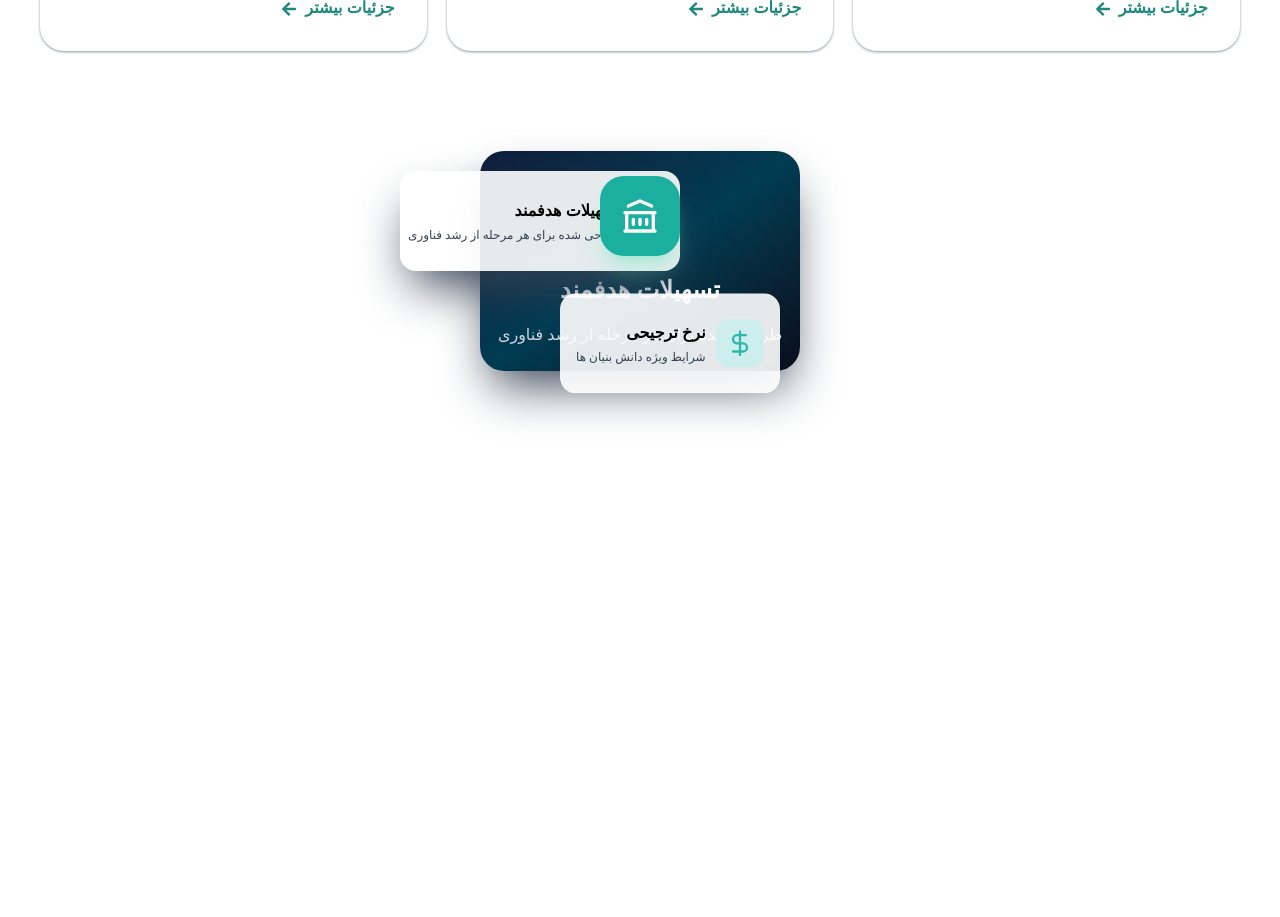
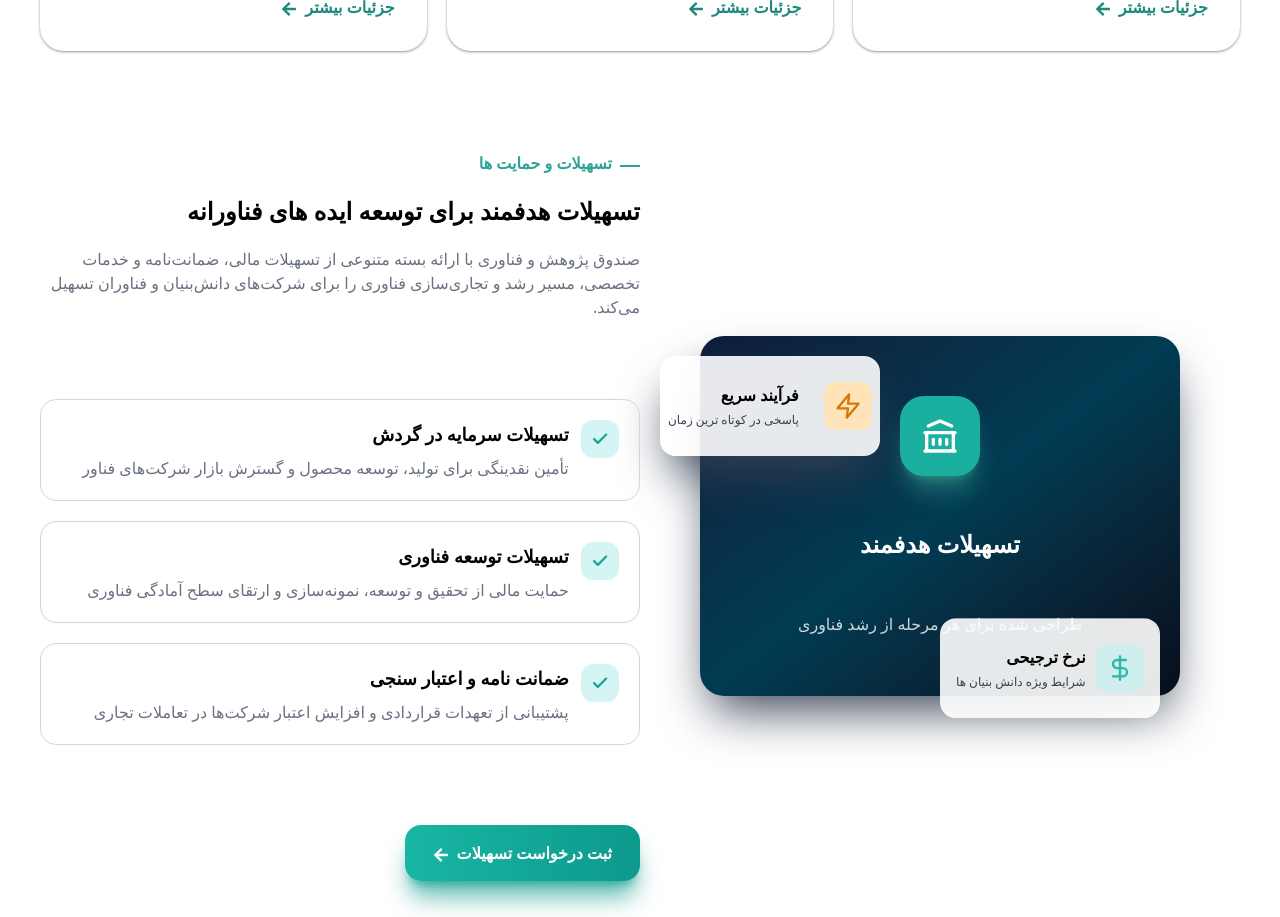
Before and after one commit to sobhanjaferi/Islamic-University, a Next.js app: page / in a window 1280 px wide. Shown: the part 1880-2797 px from the top of the page. Built offline with nearby package versions, Linux system fonts and the light colour scheme.

Commit message:
[ADD] option cart component

```diff
--- a/src/features/Facilities/Facilities.tsx
+++ b/src/features/Facilities/Facilities.tsx
@@ -1,8 +1,14 @@
 "use client";
 
-import { ComponentProps, useRef } from "react";
+import { ComponentProps, Fragment, useRef } from "react";
 import HeroCart from "./HeroCart";
 import useViewPort from "@/hooks/useViewPort";
+import Title from "@/components/Title";
+import Observer from "@/components/Observer";
+import OptionCart from "./OptionCart";
+import Button from "@/components/Button";
+import Link from "next/link";
+import { FaArrowLeft } from "react-icons/fa";
 
 type Props = ComponentProps<"section">;
 
@@ -13,11 +19,60 @@ const Facilities = ({ id, className, ...otherProps }: Props) => {
   return (
     <section
       id={id}
-      className={`p-3 sm:p-5 xl:px-10 2xl:px-40 flex flex-col justify-start items-center ${className}`}
+      className={`p-3 sm:p-5 xl:px-10 2xl:px-40 flex flex-col lg:flex-row justify-start items-center gap-20 lg:gap-0 ${className}`}
       {...otherProps}
-      ref={observRef}
     >
-      <HeroCart observer={observer} />
+      <HeroCart observer={observer} ref={observRef} />
+
+      <section className="w-full flex flex-col justify-start items-center gap-20">
+        <section className="flex flex-col justify-start items-start gap-5">
+          <Observer observer={observer}>
+            <Title title="تسهیلات و حمایت ها" className="w-full" />
+          </Observer>
+
+          <Observer observer={observer} delay="700">
+            <h2 className="text-2xl font-bold">
+              تسهیلات هدفمند برای توسعه ایده های فناورانه
+            </h2>
+          </Observer>
+
+          <Observer observer={observer} delay="1000">
+            <p className="text-gray-500">
+              صندوق پژوهش و فناوری با ارائه بسته متنوعی از تسهیلات مالی،
+              ضمانت‌نامه و خدمات تخصصی، مسیر رشد و تجاری‌سازی فناوری را برای
+              شرکت‌های دانش‌بنیان و فناوران تسهیل می‌کند.
+            </p>
+          </Observer>
+        </section>
+
+        <section className="flex flex-col justify-start items-center gap-5 w-full">
+          <OptionCart
+            title="تسهیلات سرمایه در گردش"
+            content="تأمین نقدینگی برای تولید، توسعه محصول و گسترش بازار شرکت‌های فناور"
+          />
+
+          <OptionCart
+            title="تسهیلات توسعه فناوری"
+            content="حمایت مالی از تحقیق و توسعه، نمونه‌سازی و ارتقای سطح آمادگی فناوری"
+          />
+
+          <OptionCart
+            title="ضمانت نامه و اعتبار سنجی"
+            content="پشتیبانی از تعهدات قراردادی و افزایش اعتبار شرکت‌ها در تعاملات تجاری"
+          />
+        </section>
+
+        <section className="w-full flex justify-start items-center">
+          <Button>
+            <Link
+              href={"/"}
+              className={`text-white font-bold flex justify-between items-center gap-2 Transition group-hover:gap-4 bg-linear-to-l from-[#0d998c] to-[#19b6a4] shadow-xl shadow-[#0d998bab] py-4 px-7 rounded-2xl`}
+            >
+              <span>ثبت درخواست تسهیلات</span> <FaArrowLeft className="mt-1" />
+            </Link>
+          </Button>
+        </section>
+      </section>
     </section>
   );
 };
--- a/src/features/Facilities/HeroCart.tsx
+++ b/src/features/Facilities/HeroCart.tsx
@@ -1,16 +1,18 @@
 import Observer from "@/components/Observer";
+import { RefObject } from "react";
 
-type Props = { observer: boolean };
+type Props = { observer: boolean; ref: RefObject<HTMLElement | null> };
 
-const HeroCart = ({ observer }: Props) => {
+const HeroCart = ({ observer, ref }: Props) => {
   return (
     <Observer
       observer={observer}
       delay="1000"
       className="flex justify-center items-center"
+      ref={ref}
     >
-      <section className="min-w-74 sm:w-80 h-55 rounded-3xl bg-linear-to-tl from-[#070e1c] via-[#003c53] to-[#0e1d3b] flex flex-col justify-evenly p-2 items-center relative shadow-2xl shadow-gray-700">
-        <section className="hidden w-70 h-25 rounded-2xl bg-white/90 absolute -left-20 top-5 cart1 sm:flex justify-between items-center p-2 shadow-2xl shadow-gray-700">
+      <section className="min-w-74 sm:w-80 lg:w-120 lg:h-90 h-55 rounded-3xl bg-linear-to-tl from-[#070e1c] via-[#003c53] to-[#0e1d3b] flex flex-col justify-evenly p-2 items-center relative shadow-2xl shadow-gray-700">
+        <section className="hidden w-55 h-25 rounded-2xl bg-white/90 absolute -left-10 top-5 cart1 sm:flex justify-between items-center p-2 shadow-2xl shadow-gray-700">
           <svg
             viewBox="0 0 24 24"
             fill="none"
@@ -18,15 +20,15 @@ const HeroCart = ({ observer }: Props) => {
             strokeWidth="2"
             strokeLinecap="round"
             strokeLinejoin="round"
-            className="w-12 p-2.5 bg-[#ceeded] text-[#2cb9a9] rounded-xl"
+            className="w-12 p-2.5 bg-[#ffe4b9] text-[#d97706] rounded-xl"
           >
-            <path d="M12 2v20M17 5H9.5a3.5 3.5 0 000 7h5a3.5 3.5 0 010 7H6" />
+            <path d="M13 2L3 14h9l-1 8 10-12h-9l1-8z"></path>
           </svg>
 
           <section className="flex flex-col justify-between items-start gap-1">
-            <p className="font-bold">تسهیلات هدفمند</p>
+            <p className="font-bold">فرآیند سریع</p>
             <p className="text-[12px] text-gray-700 text-sm">
-              طراحی شده برای هر مرحله از رشد فناوری
+              پاسخی در کوتاه ترین زمان
             </p>
           </section>
         </section>
--- /dev/null
+++ b/src/features/Facilities/OptionCart.tsx
@@ -0,0 +1,47 @@
+"use client";
+
+import Observer from "@/components/Observer";
+import useViewPort from "@/hooks/useViewPort";
+import { useRef } from "react";
+
+type Props = {
+  title: string;
+  content: string;
+};
+
+const OptionCart = ({ title, content }: Props) => {
+  const observRef = useRef<HTMLSelectElement>(null);
+  const observer = useViewPort({ targetRef: observRef });
+
+  return (
+    <Observer
+      ref={observRef}
+      observer={observer}
+      delay="1000"
+      className="w-full rounded-2xl border border-gray-300 p-5 flex justify-between items-start gap-3"
+    >
+      <svg
+        viewBox="0 0 24 24"
+        fill="none"
+        stroke="currentColor"
+        strokeWidth="3"
+        strokeLinecap="round"
+        strokeLinejoin="round"
+        className="w-10 bg-[#d5f5f5] text-[#1ba595] rounded-xl p-2.5 Transition cursor-pointer hover:-rotate-15 hover:p-2.5 z-10"
+      >
+        <path d="M20 6L9 17l-5-5"></path>
+      </svg>
+
+      <section
+        className="w-full flex flex-col justify-start items-start gap-2"
+        dir="rtl"
+      >
+        <h3 className="text-lg font-bold">{title}</h3>
+
+        <p className="text-gray-500">{content}</p>
+      </section>
+    </Observer>
+  );
+};
+
+export default OptionCart;
--- a/src/features/Service/Service.tsx
+++ b/src/features/Service/Service.tsx
@@ -4,6 +4,7 @@ import Observer from "@/components/Observer";
 import useViewPort from "@/hooks/useViewPort";
 import { ComponentProps, useRef, useState } from "react";
 import ServiceCart from "./ServiceCart";
+import Title from "@/components/Title";
 
 type Props = ComponentProps<"section">;
 
@@ -43,11 +44,7 @@ const Service = ({ id, ...otherProps }: Props) => {
         observer={observer}
         className="flex flex-col justify-start items-center gap-5"
       >
-        <section className="text-[#2fa398] flex justify-center items-center gap-2">
-          <div className="w-5 h-0.5 bg-[#2fa398] mt-1.5"></div>
-
-          <span className="font-bold">خدمات صندوق</span>
-        </section>
+        <Title title="خدمات صندوق" />
 
         <h1 className="text-center text-2xl sm:text-3xl font-bold">
           مسیر مطمئن تأمین مالی برای کسب‌وکارهای نوآور
```
